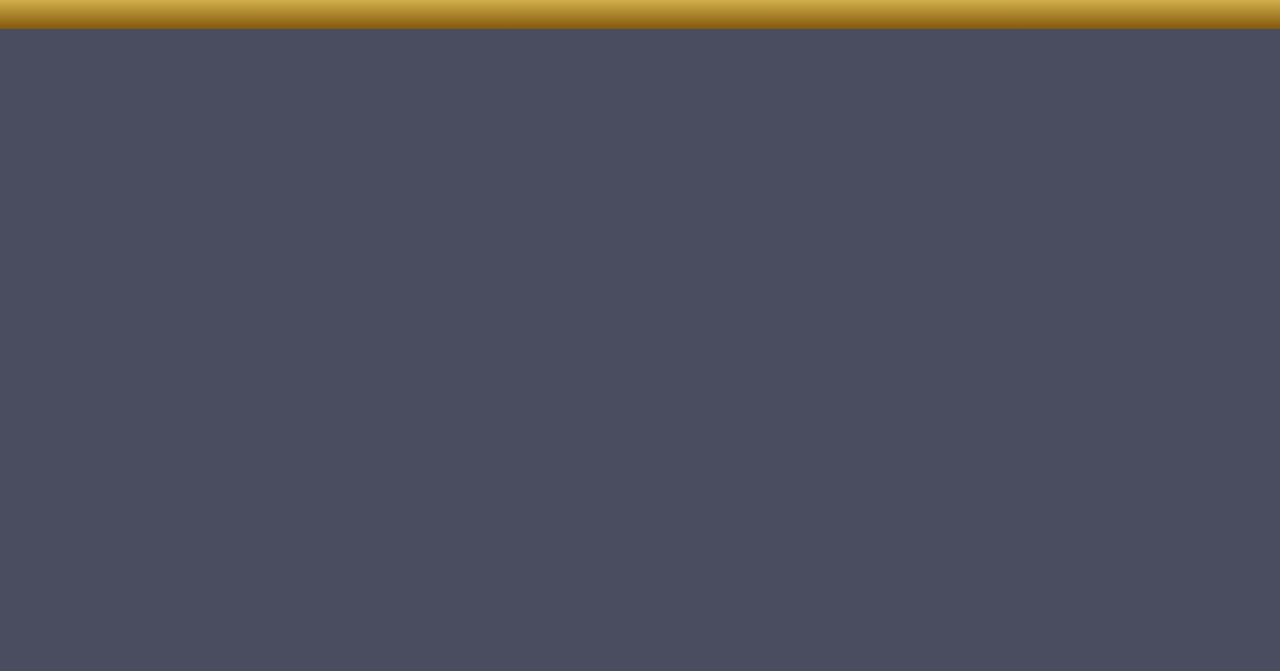
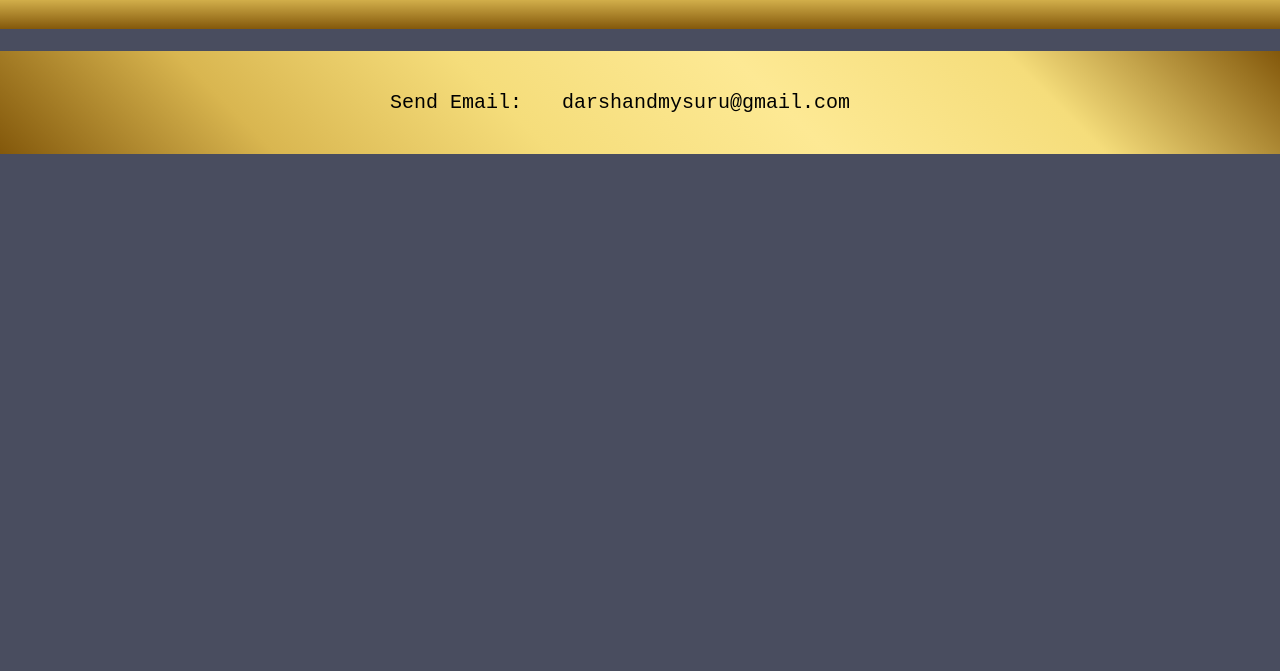
Before and after one commit to Shawdowzz/Portfolio, a plain HTML site: page index.html in a window 1280 px wide. Shown: the part 129-800 px from the top of the page. Drawn offline with Linux system fonts and the light colour scheme.

Commit message:
Update:footer

```diff
--- a/index.html
+++ b/index.html
@@ -17,6 +17,13 @@
             <a class="anc" href="https://www.linux.com">About Me</a>
         </div>
    </header>
+   <main>
+    <h1> </h1>
+   </main>
+   <footer id="foot">
+   <label for="email">Send Email:</label>
+   <a id ="email" href="mailto:darshandmysuru@gmail.com">darshandmysuru@gmail.com</a>
+   </footer>
     <script src="script.js"></script>
 </body>
 </html>
--- a/styles.css
+++ b/styles.css
@@ -6,7 +6,16 @@ html, body {
   margin:0;
   padding: 0;
 }
-
+#foot{
+    background:linear-gradient(45deg, #83580b,#d9b650,#f5dd7b,#fde994,#f5dd7b,#83580b);
+    margin:0;
+    display:flex;
+    font-family:monospace,sans-serif;
+    font-size:20px;
+    text-decoration:none;
+    justify-content:center;
+    align-items:center;
+}
 header{
     background:linear-gradient(0deg, #83580b,#d9b650,#f5dd7b,#fde994,#f5dd7b,#83580b);
     margin:0;
@@ -27,6 +36,7 @@ header{
     transition:all 0.5s ease;
     display: inline-block;
     box-sizing:border-box;
+    cursor:pointer;
 
 }
 .anc:hover{
@@ -57,3 +67,10 @@ header{
     display:inline-block;
 
 }
+#email{
+    padding:20px;
+    color:black;
+    text-decoration: none;
+    cursor: pointer;
+    margin:20px;
+}
```
